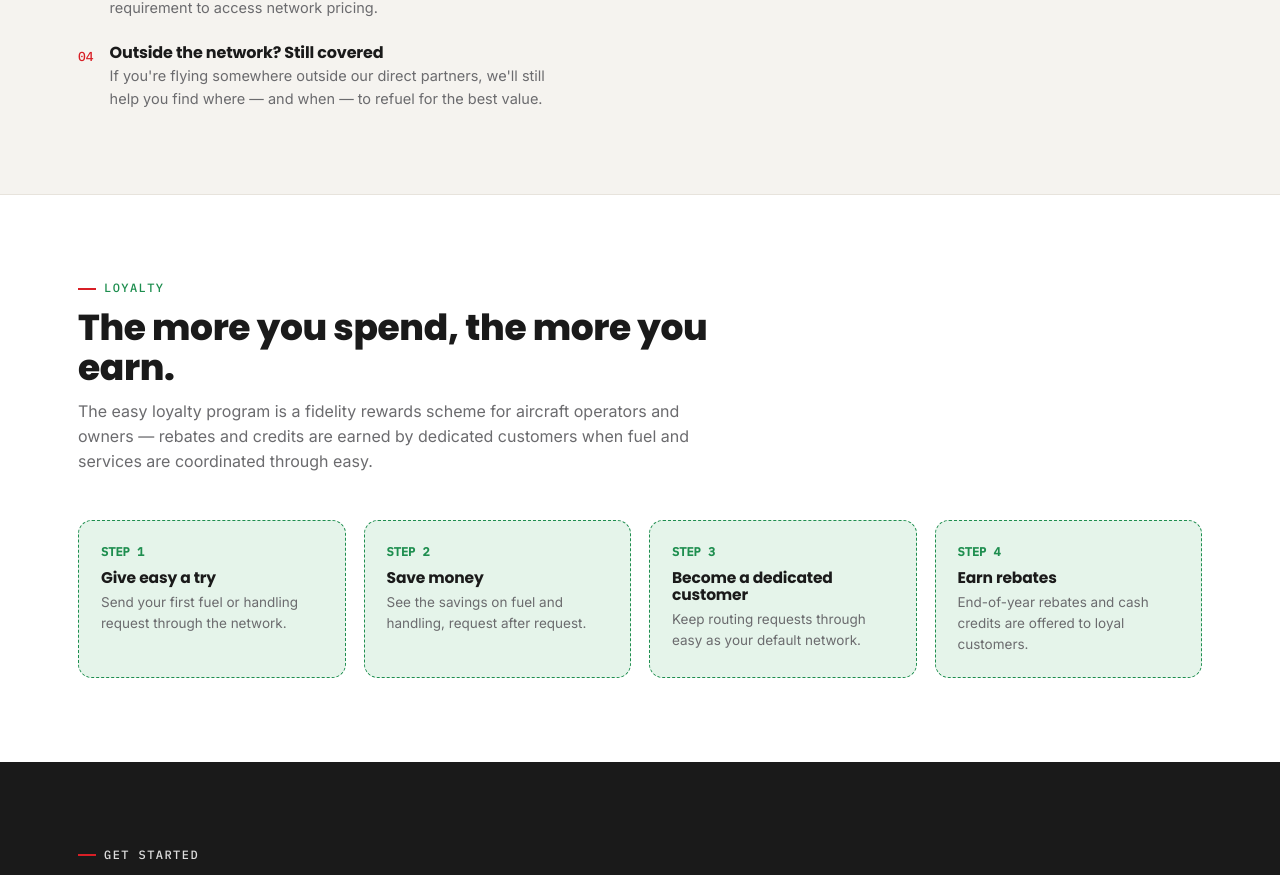
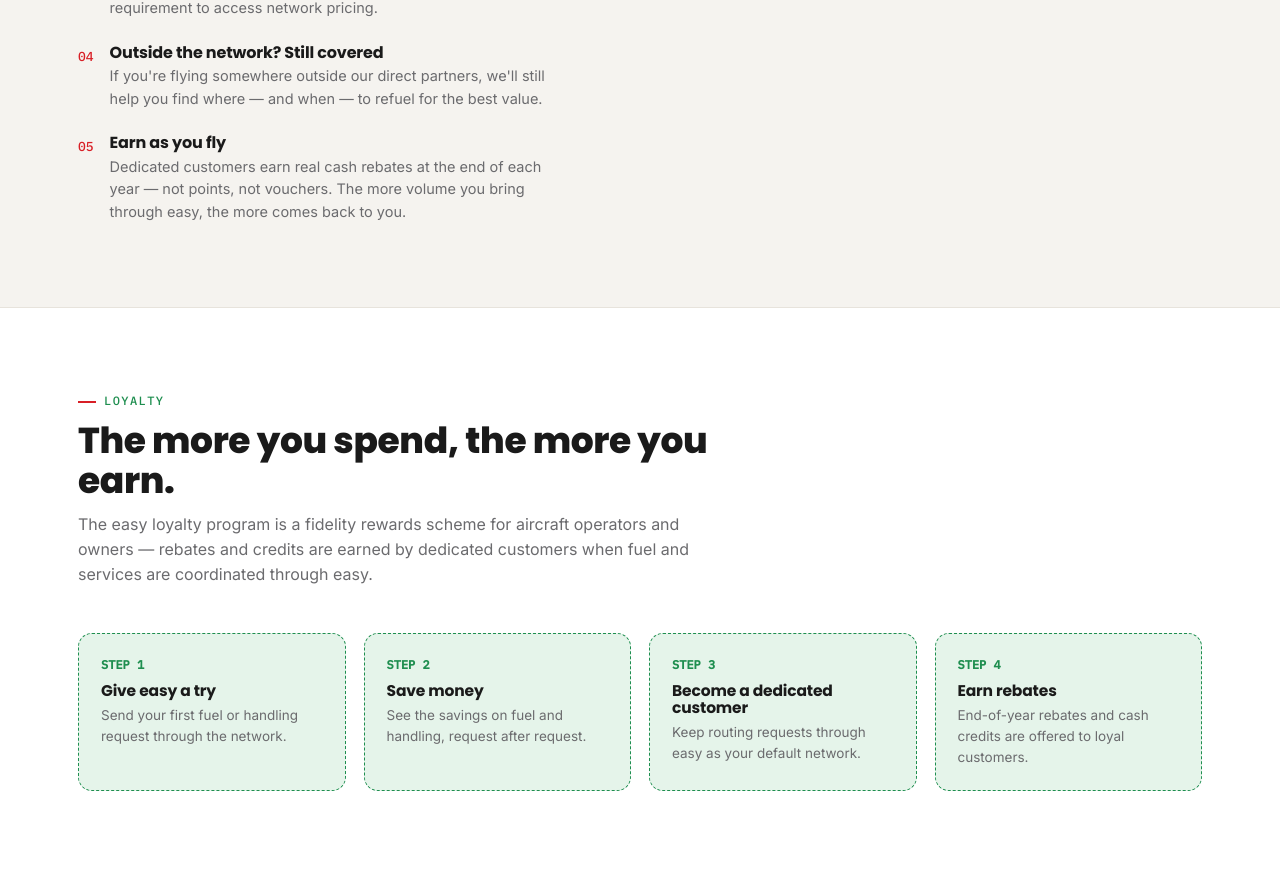
Before and after one commit to BrianL577/ProjectEasy, a Next.js app: page / in a window 1280 px wide. Shown: the part 3211-4086 px from the top of the page. Built offline with nearby package versions, Linux system fonts and the light colour scheme.

Commit message:
Update WhySection.tsx

```diff
--- a/components/WhySection.tsx
+++ b/components/WhySection.tsx
@@ -53,6 +53,17 @@ export default function WhySection() {
                 </p>
               </div>
             </div>
+            <div className="why-item">
+              <div className="why-num">05</div>
+              <div>
+                <h4>Earn as you fly</h4>
+                <p>
+                  Dedicated customers earn real cash rebates at the end of each
+                  year — not points, not vouchers. The more volume you bring
+                  through easy, the more comes back to you.
+                </p>
+              </div>
+            </div>
           </div>
         </div>
 
```
